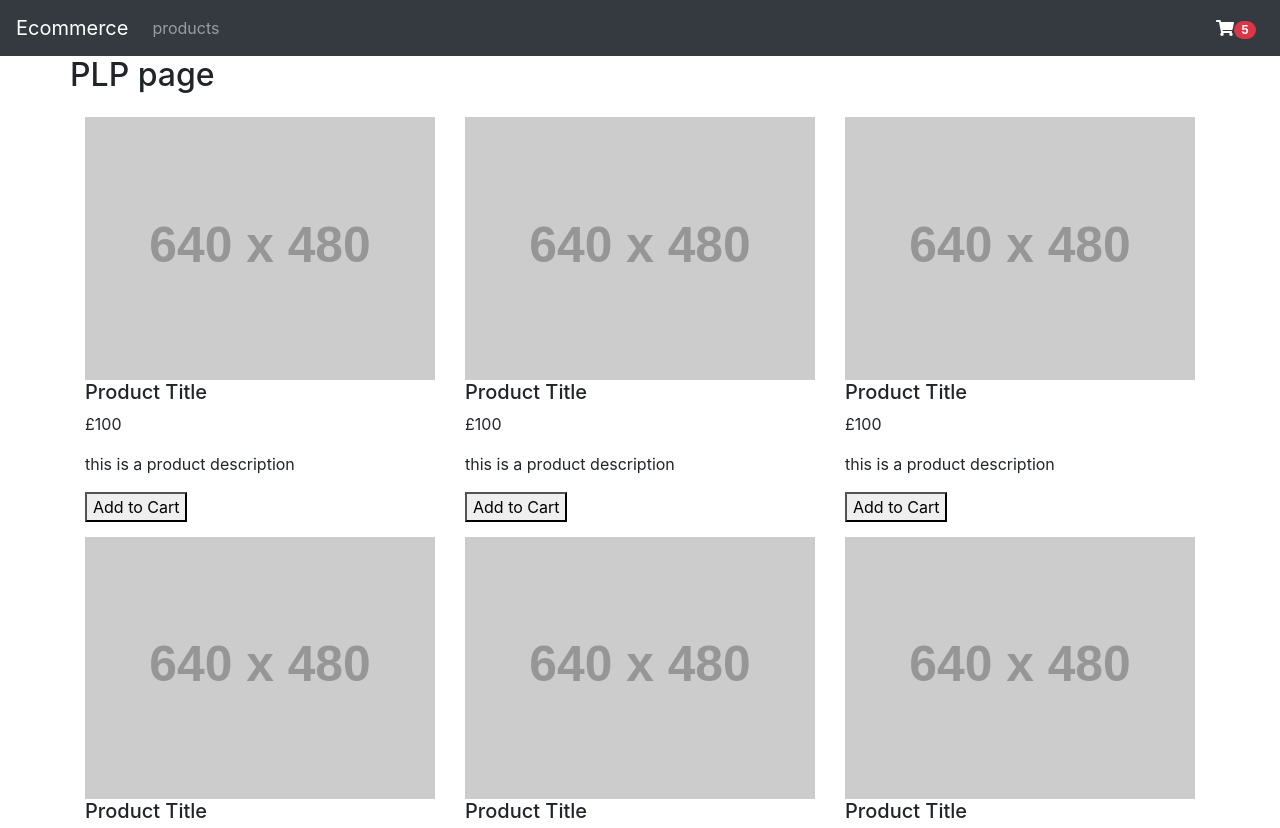
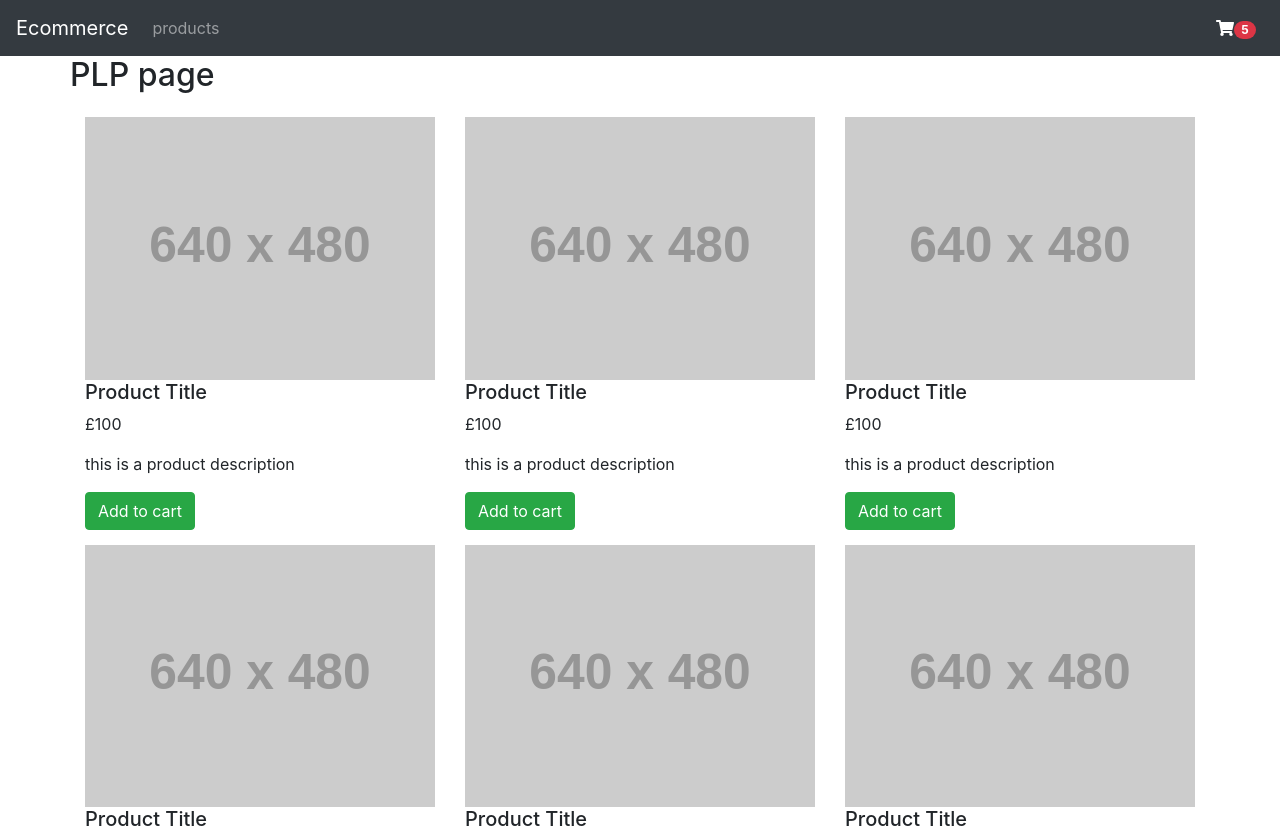
Before and after one commit to kealanheena/ecommerce, a React (Create React App) app in the folder client/: page /products in a window 1280 px wide. Shown: the top 828 px of the page. Built offline with nearby package versions, Linux system fonts and the light colour scheme.

Commit message:
added styled bootsrap button

```diff
--- a/client/src/components/Product-card.js
+++ b/client/src/components/Product-card.js
@@ -1,4 +1,6 @@
 import React from 'react';
+
+import { Button } from 'react-bootstrap';
 
 function ProductCard({ title, image, price, description }) {
   return (
@@ -7,7 +9,8 @@ function ProductCard({ title, image, price, description }) {
       <h5>{title}</h5>
       <p>{`£${price}`}</p>
       <p>{description}</p>
-      <button>Add to Cart</button>
+
+      <Button variant="success">Add to cart</Button>
     </div>
   );
 }
```
Also changed, not shown: 1 other file (tests, documents, lock files or other folders).
